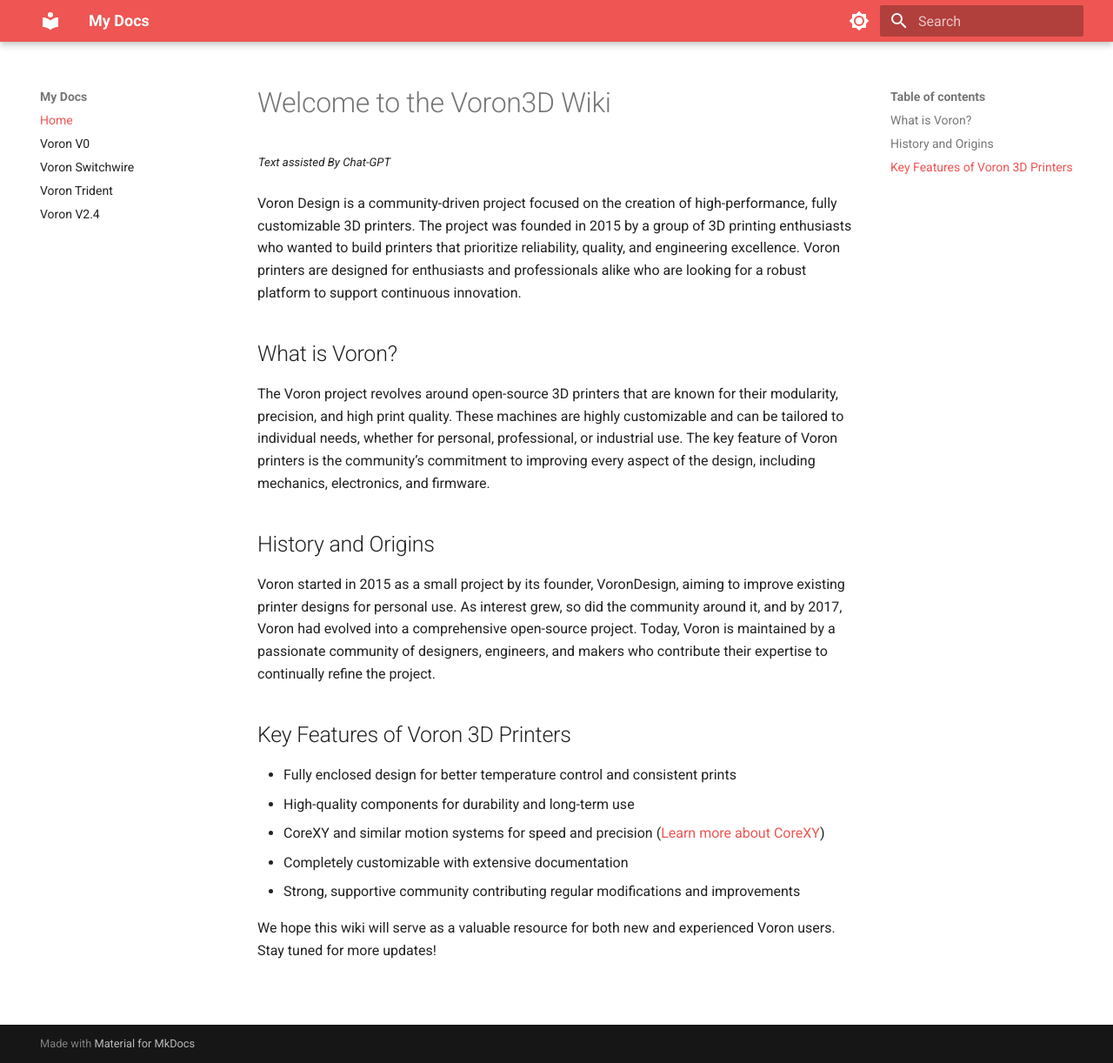
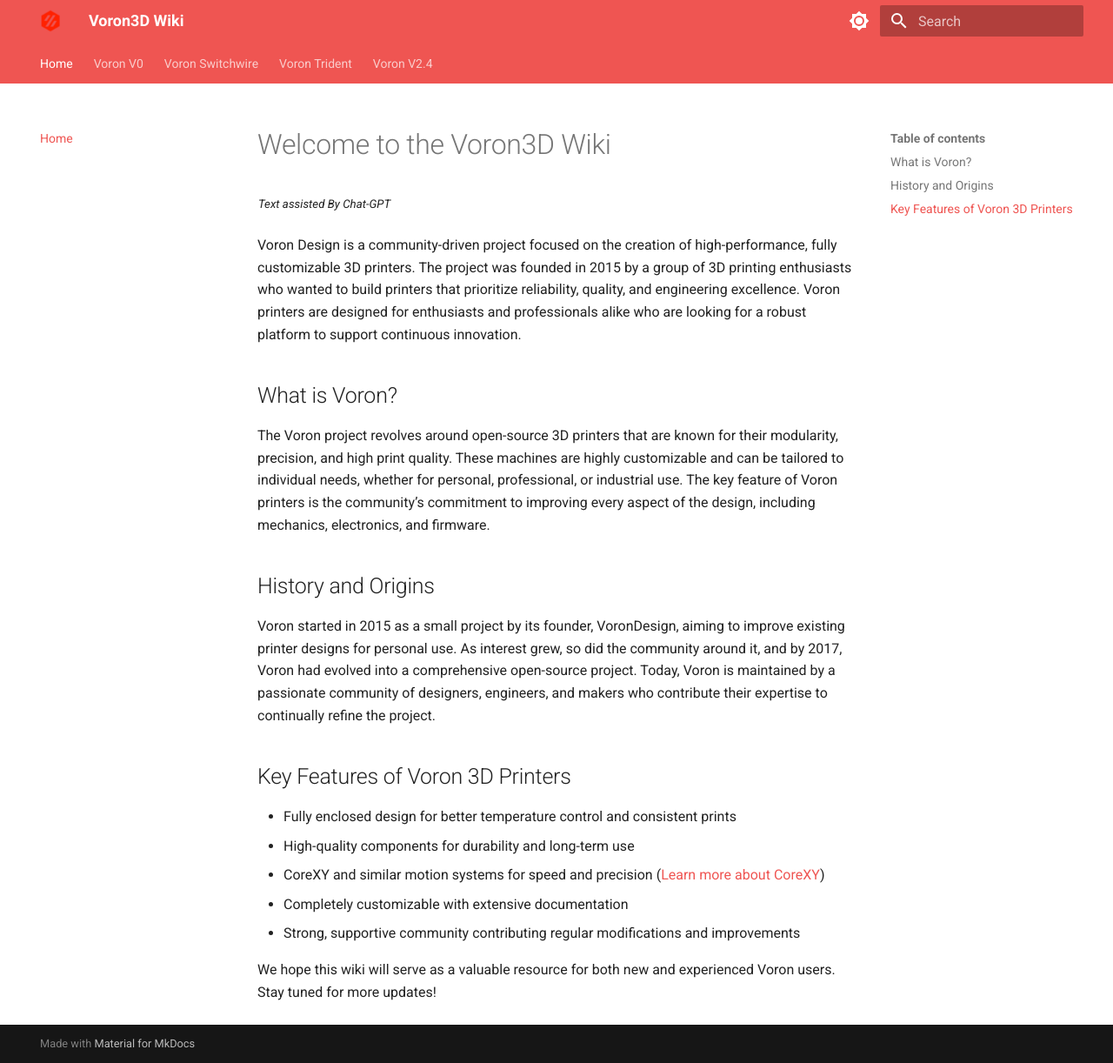
Before and after one commit to Voron3D-wiki/voron3d-wiki, an MkDocs documentation site: the page built from docs/index.md, in a window 1280 px wide and 1222 px high. Shown: the whole window at 87% size. Built offline with MkDocs 1.6.1 and Material for MkDocs 9.7.7, drawn with Linux system fonts in a browser that asks for light colours; plug-ins that fetch from the network failed and are left out.

Commit message:
navigation and icon improvments

```diff
--- a/mkdocs.yml
+++ b/mkdocs.yml
@@ -1,6 +1,19 @@
-site_name: My Docs
+site_name: Voron3D Wiki
+site_url: https://voron3d.wiki
 theme:
+  favicon: assets/vdesignplainlorig.png
+  logo: assets/VoronLogo.png
   name: material
+  features:
+    - navigation.tracking
+    - content.code.copy
+    - navigation.tabs
+    - navigation.sections
+    - navigation.path
+    - navigation.prune
+    - toc.follow
+
+
   palette:
 
     # Palette toggle for light mode
@@ -26,4 +39,16 @@
   - Voron V2.4: printers/v2-4.md
 
 plugins:
+  # - meta-descriptions
   - search
+  # - optimize
+  - tags
+  # - social
+  - glightbox
+  - privacy
+
+markdown_extensions:
+  - tables
+  - attr_list
+  - footnotes
+  - md_in_html
```
Also changed, not shown: docs/assets/VoronLogo.png (added), docs/assets/logo.png (added), docs/assets/vdesignplainlorig.png (added), 1 other file.
